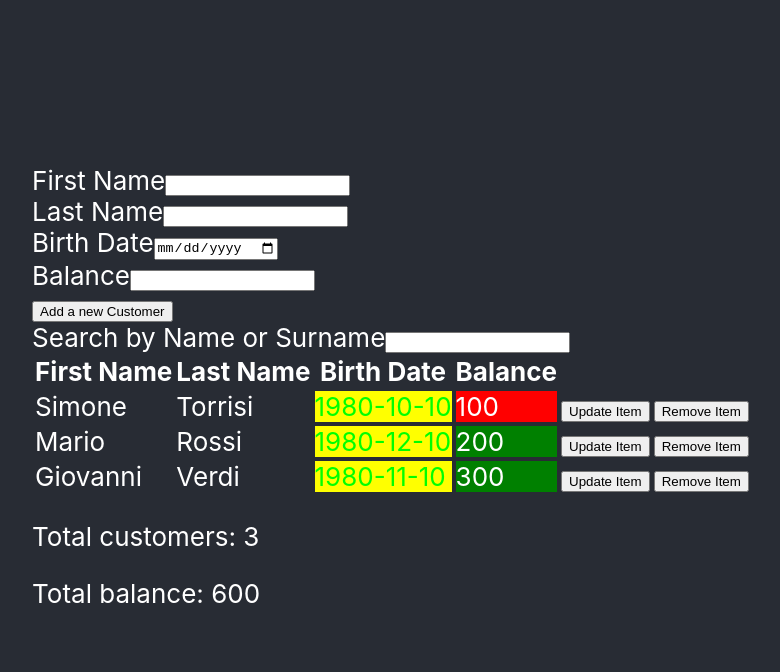
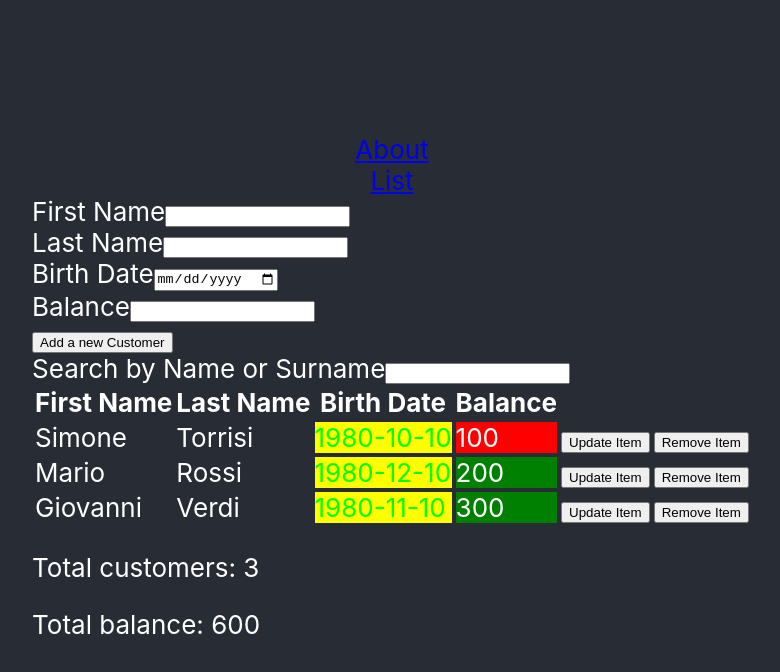
Before and after one commit to storrisi/react-course, a React app in the folder client/: page / in a window 1280 px wide. Shown: the top 672 px of the page, without its empty margins (248-1028 px from the left). Built offline with nearby package versions, Linux system fonts and the light colour scheme.

Commit message:
Redux config

```diff
--- /dev/null
+++ b/client/src/actions/customers.js
@@ -0,0 +1,32 @@
+import axios from 'axios'
+
+export const START_GET_DATA = 'START_GET_DATA'
+export const SUCCESS_GET_DATA = 'SUCCESS_GET_DATA'
+export const ERROR_GET_DATA = 'ERROR_GET_DATA'
+
+/*
+ * action creators
+ */
+
+export function startGetData() {
+  return { type: START_GET_DATA }
+}
+
+export function successGetData(text) {
+  return { type: SUCCESS_GET_DATA, text }
+}
+
+export function errorGetData(text) {
+  return { type: ERROR_GET_DATA, text }
+}
+
+export function loadData() {
+    return (dispatch) => { //REDUX THUNK
+        dispatch(startGetData());
+        axios.post('testurl',{}).then((data) =>
+            dispatch(successGetData(data)) //Action dispatch
+        ).catch(error =>
+            dispatch(errorGetData(error))  //Action dispatch
+        )
+    }
+}
--- /dev/null
+++ b/client/src/config/history.js
@@ -0,0 +1,3 @@
+import {createHashHistory} from 'history';
+
+export const history = createHashHistory();
--- a/client/src/containers/App/App.js
+++ b/client/src/containers/App/App.js
@@ -1,13 +1,29 @@
 import React, { Component } from "react";
+import {Provider} from 'react-redux'
+import { Route, Link,Switch  } from 'react-router-dom'
+import { ConnectedRouter } from 'connected-react-router'
 import style from "./App.module.css";
 import Customers from "../Customers";
+import NotFound from "./NotFound";
 
 class App extends Component {
   render() {
+    const {history, store} = this.props
     return (
-      <div className={style.AppHeader}>
-        <Customers />
-      </div>
+      <Provider store={store}>
+        <ConnectedRouter history={history}>
+          <div className={style.AppHeader}>
+            <Link to="/about">About</Link>
+            <Link to="/">List</Link>
+            <Switch>
+              <Route exact path='/' component={Customers}/>
+              <Route exact path='/add' component={Customers}/>
+              <Route exact path='/edit' component={Customers}/>
+              <Route component={NotFound} />
+            </Switch>
+          </div>
+        </ConnectedRouter>
+      </Provider>
     );
   }
 }
--- /dev/null
+++ b/client/src/containers/App/NotFound.js
@@ -0,0 +1,9 @@
+import React from 'react'
+
+export default function NotFound() {
+  return (
+    <div>
+      Not found
+    </div>
+  )
+}
--- a/client/src/containers/Customers/Customers.js
+++ b/client/src/containers/Customers/Customers.js
@@ -1,5 +1,6 @@
 import React, { Component } from "react";
 import uuidv4 from "uuid/v4";
+import { connect } from 'react-redux'
 import { validateFields } from "../../utils/formValidation";
 import CustomersList from "./CustomersList/CustomersList";
 import CustomerEditForm from "./CustomerEditForm";
@@ -92,6 +93,7 @@ class Customers extends Component {
     );
 
   render() {
+    console.log(this.props)
     const {
       customers,
       filter,
@@ -133,4 +135,12 @@ class Customers extends Component {
   }
 }
 
-export default Customers;
+const mapStateToProps = (state) => ({
+  customers: state.customers
+})
+
+const mapDispatchToProps = {
+
+}
+
+export default connect(mapStateToProps, mapDispatchToProps)(Customers)
--- a/client/src/index.js
+++ b/client/src/index.js
@@ -3,12 +3,16 @@ import ReactDOM from "react-dom";
 import { AppContainer } from "react-hot-loader";
 import "./shared/styles/index.css";
 import App from "./containers/App";
+import configureStore from './store'
+import {history} from './config/history'
 import * as serviceWorker from "./serviceWorker";
+
+const store = configureStore()
 
 const render = Component => {
   ReactDOM.render(
     <AppContainer>
-      <Component />
+      <Component history={history} store={store} />
     </AppContainer>,
     document.getElementById("root")
   );
--- /dev/null
+++ b/client/src/reducers/customers.js
@@ -0,0 +1,36 @@
+import {
+    START_GET_DATA,
+    SUCCESS_GET_DATA,
+    ERROR_GET_DATA
+  } from '../actions/customers';
+
+  const initialState = {
+    items: [],
+    status: null,
+  }
+
+  export default (state = initialState, action) => {
+    switch (action.type) {
+      case START_GET_DATA:
+        return {
+          ...state,
+          status: 'LOADING'
+        }
+
+      case SUCCESS_GET_DATA:
+        return {
+          ...state,
+          items: action.data,
+          status: 'SUCCESS'
+        }
+
+      case ERROR_GET_DATA:
+        return {
+          ...state,
+          status: 'ERROR'
+        }
+
+      default:
+        return state
+    }
+  }
--- /dev/null
+++ b/client/src/reducers/index.js
@@ -0,0 +1,12 @@
+import { combineReducers } from 'redux';
+import { connectRouter } from 'connected-react-router'
+import {history} from '../config/history'
+
+import customers from './customers';
+
+const rootReducer = combineReducers({
+    customers,
+    router: connectRouter(history),
+});
+
+export default rootReducer
--- /dev/null
+++ b/client/src/store.js
@@ -0,0 +1,38 @@
+import { createStore, applyMiddleware } from 'redux';
+import thunkMiddleware from 'redux-thunk';
+import { createLogger } from 'redux-logger';
+import {
+    connectRouter,
+    routerMiddleware
+  } from 'connected-react-router';
+import {composeWithDevTools} from 'redux-devtools-extension/logOnlyInProduction';
+import rootReducer from './reducers';
+import {history} from './config/history';
+
+const composeEnhancers = composeWithDevTools({
+  name: 'MyApp'
+});
+
+const loggerMiddleware = createLogger({predicate: (getState, action) => true})
+
+export default function store(preloadedState) {
+  const store = createStore(
+    connectRouter(history)(rootReducer), //History e Stato vengono connessi
+    preloadedState,
+    composeEnhancers(
+        applyMiddleware(
+            thunkMiddleware,
+            loggerMiddleware,
+            routerMiddleware(history)
+        )
+    )
+  )
+
+  if (module.hot) {
+    module.hot.accept('./reducers', () => {
+      store.replaceReducer(connectRouter(history)(rootReducer));
+    });
+  }
+
+  return store;
+}
```
Also changed, not shown: client/package.json (+10 -1 lines), 1 other file (tests, documents, lock files or other folders).
